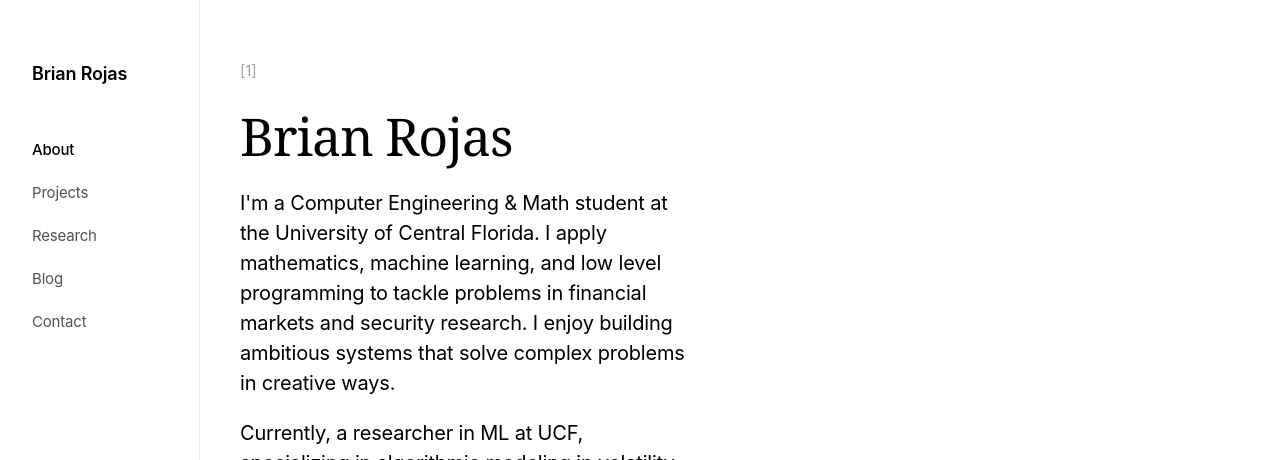
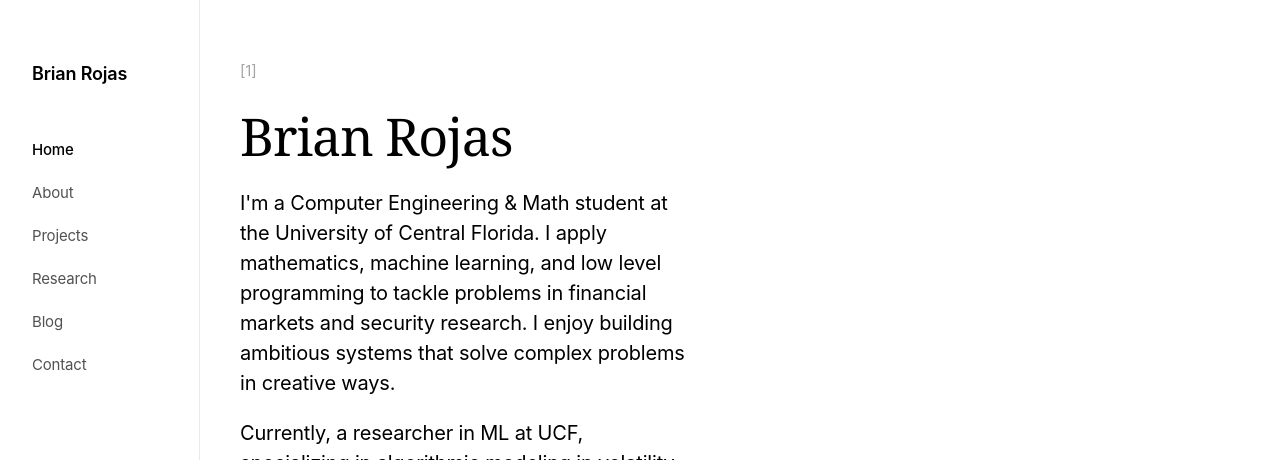
Before and after one commit to brianrojrc/brianrojrc.github.io, a Jekyll site: the page built from index.md, in a window 1280 px wide. Shown: the top 460 px of the page. Built offline with Jekyll 4.4.1, drawn with Linux system fonts in a browser that asks for light colours; some web fonts are replaced.

Commit message:
Update default.html

```diff
--- a/_layouts/default.html
+++ b/_layouts/default.html
@@ -12,14 +12,14 @@
             <a href="{{ '/' | relative_url }}" class="site-title">Brian Rojas</a>
         </div>
         <ul class="nav-links">
-            <li><a href="{{ '/' | relative_url }}" {% if page.url == "/" %}class="active"{% endif %}>About</a></li>
+            <li><a href="{{ '/' | relative_url }}" {% if page.url == "/" %}class="active"{% endif %}>Home</a></li>
+            <li><a href="{{ '/about' | relative_url }}" {% if page.url contains 'about' %}class="active"{% endif %}>About</a></li>
             <li><a href="{{ '/projects' | relative_url }}" {% if page.url contains 'projects' %}class="active"{% endif %}>Projects</a></li>
             <li><a href="{{ '/research' | relative_url }}" {% if page.url contains 'research' %}class="active"{% endif %}>Research</a></li>
             <li><a href="{{ '/blog' | relative_url }}" {% if page.url contains 'blog' or page.url contains 'posts' %}class="active"{% endif %}>Blog</a></li>
             <li><a href="{{ '/contact' | relative_url }}" {% if page.url contains 'contact' %}class="active"{% endif %}>Contact</a></li>
         </ul>
     </nav>
-
     <main class="main-content">
         <div class="container">
             {{ content }}
```
